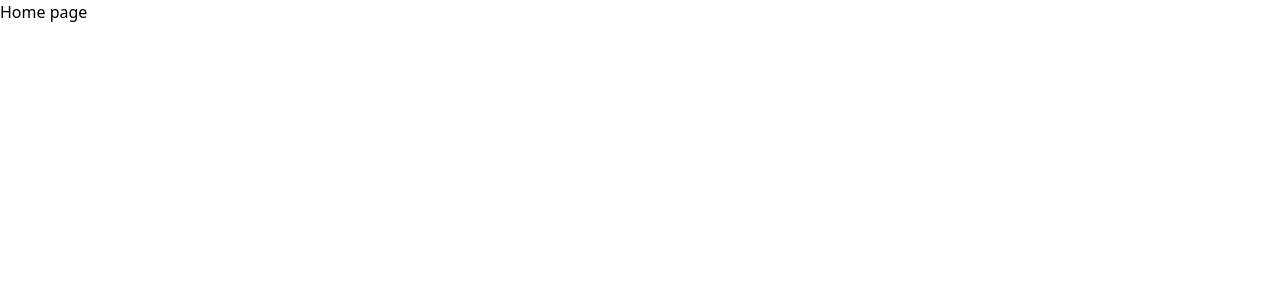
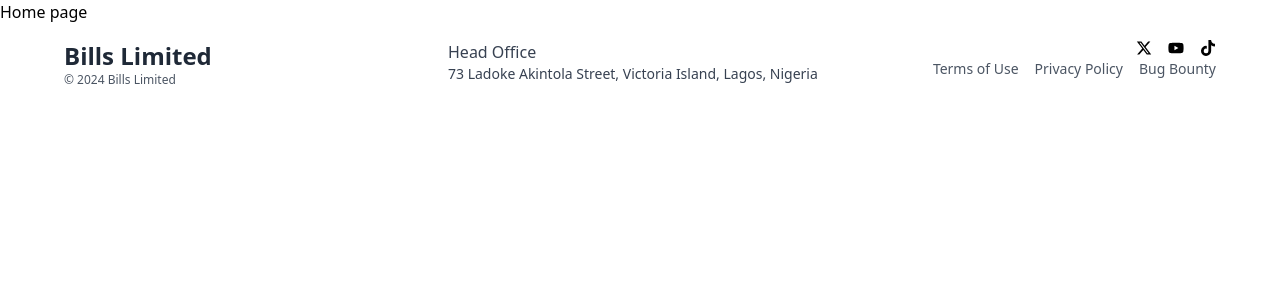
Before and after one commit to earlycodetech/bills, a Next.js app: page / in a window 1280 px wide. Shown: the top 300 px of the page. Built offline with nearby package versions, Linux system fonts and the light colour scheme.

Commit message:
footer design

```diff
--- a/app/layout.js
+++ b/app/layout.js
@@ -1,5 +1,6 @@
 import localFont from "next/font/local";
 import "./globals.css";
+import { Footer } from "@/components/Footer";
 
 const geistSans = localFont({
   src: "./fonts/GeistVF.woff",
@@ -13,8 +14,8 @@
 });
 
 export const metadata = {
-  title: "Create Next App",
-  description: "Generated by create next app",
+  title: "Bills | An instant loan app",
+  description: "Personal financing at your convenience",
 };
 
 export default function RootLayout({ children }) {
@@ -24,6 +25,7 @@
         className={`${geistSans.variable} ${geistMono.variable} antialiased`}
       >
         {children}
+        <Footer/>
       </body>
     </html>
   );
--- /dev/null
+++ b/components/Footer.js
@@ -0,0 +1,33 @@
+import Link from "next/link";
+import { FaXTwitter,FaYoutube,FaTiktok } from "react-icons/fa6";
+
+const year = new Date().getFullYear();
+
+export function Footer () {
+    return (
+        <footer className="grid grid-cols-1 gap-4 lg:gap-0 lg:grid-cols-3 py-4 px-2 md:px-8 lg:px-16">
+            <div>
+                <p className="text-2xl text-gray-800 font-bold">Bills Limited</p>
+                <p className="text-xs text-gray-600">&copy; {year} Bills Limited</p>
+            </div>
+
+            <div>
+                <p className="text-md text-gray-700">Head Office</p>
+                <p className="text-sm text-gray-700">73 Ladoke Akintola Street, Victoria Island, Lagos, Nigeria</p>
+            </div>
+
+            <div>
+                <ul className="flex lg:justify-end items-center gap-4">
+                    <li><Link href="#"><FaXTwitter className="text-md"/></Link></li>
+                    <li><Link href="#"><FaYoutube className="text-md"/></Link></li>
+                    <li><Link href="#"><FaTiktok className="text-md"/></Link></li>
+                </ul>
+                <ul className="flex lg:justify-end items-center gap-4">
+                    <li><Link href="#" className="text-sm text-gray-600">Terms of Use</Link></li>
+                    <li><Link href="#" className="text-sm text-gray-600">Privacy Policy</Link></li>
+                    <li><Link href="#" className="text-sm text-gray-600">Bug Bounty</Link></li>
+                </ul>
+            </div>
+        </footer>
+    )
+}
--- a/package.json
+++ b/package.json
@@ -12,6 +12,7 @@
     "@emotion/react": "^11.13.3",
     "@emotion/styled": "^11.13.0",
     "@mui/material": "^6.1.4",
+    "firebase": "^11.0.1",
     "formik": "^2.4.6",
     "next": "14.2.14",
     "react": "^18",
```
Also changed, not shown: 1 other file (tests, documents, lock files or other folders).
